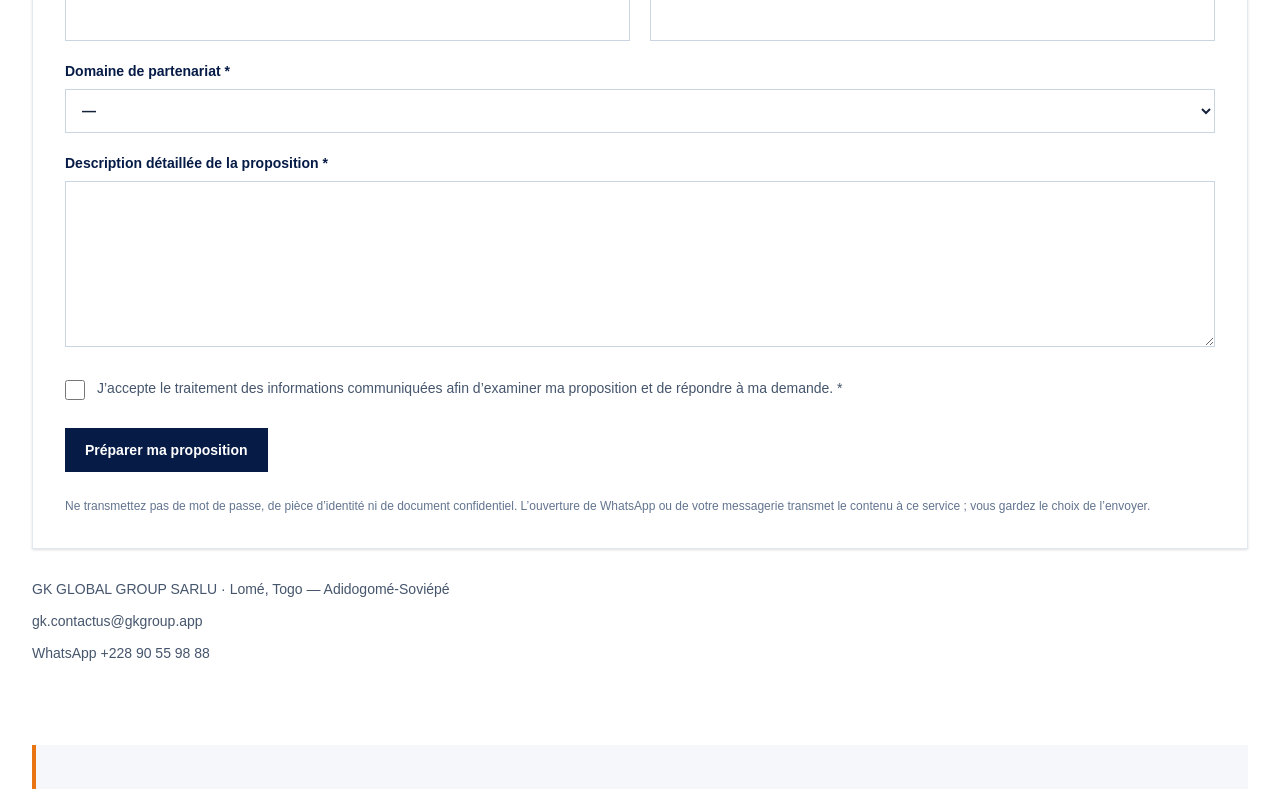
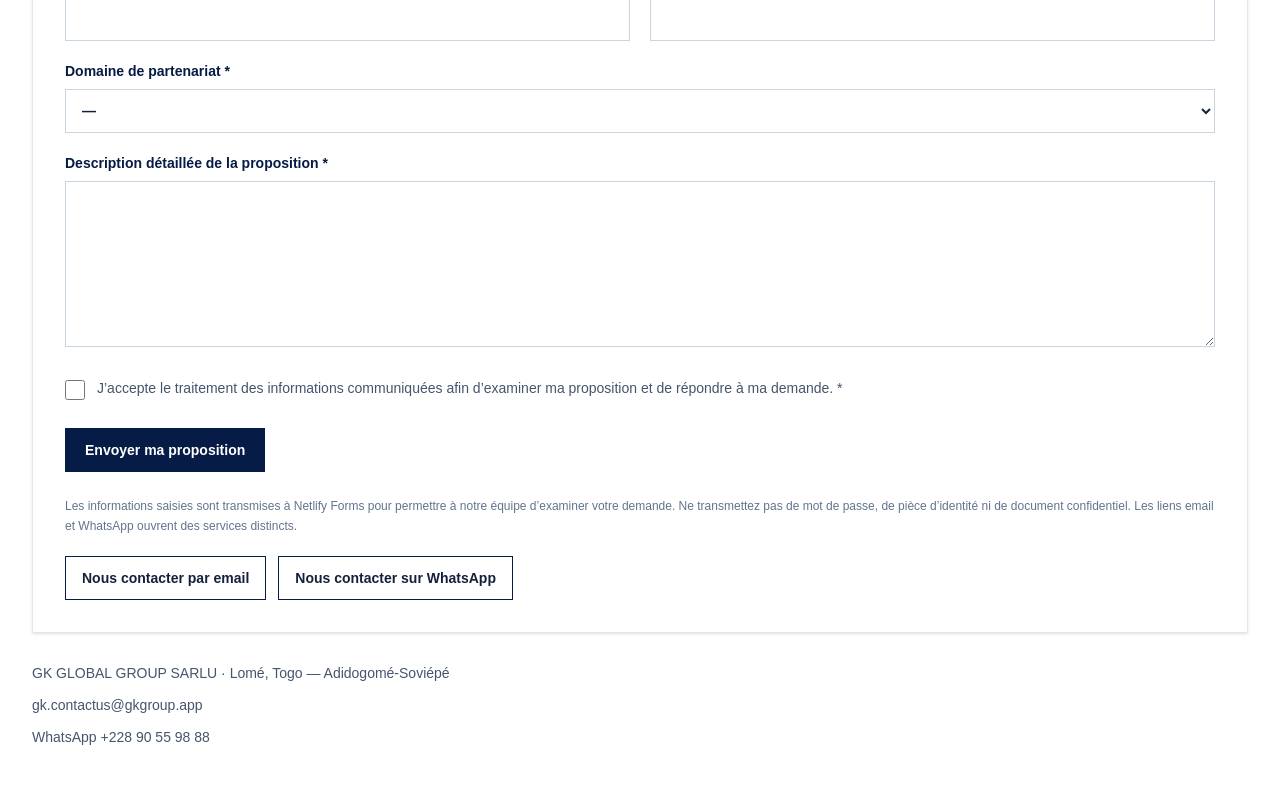
Before and after one commit to gkgroupworld/gkgroup-site, a Next.js app: page /partnerships in a window 1280 px wide. Shown: the part 4536-5325 px from the top of the page. Built offline with nearby package versions, Linux system fonts and the light colour scheme.

Commit message:
Add bilingual automatic partnership submissions with Netlify Forms

```diff
--- a/components/pages/PartnershipForm.js
+++ b/components/pages/PartnershipForm.js
@@ -19,16 +19,19 @@ const fieldSpecs = [
 export function PartnershipForm({ copy }) {
   const hydrated = useSyncExternalStore(subscribe, clientSnapshot, serverSnapshot);
   const formRef = useRef(null);
-  const lastPrepared = useRef(0);
+  const inFlight = useRef(false);
   const [errors, setErrors] = useState({});
   const [status, setStatus] = useState("");
-  const [prepared, setPrepared] = useState(null);
+  const [submitted, setSubmitted] = useState(false);
+  const [submitting, setSubmitting] = useState(false);
 
-  function resetMessages() { setErrors({}); setStatus(""); setPrepared(null); }
+  function resetMessages() { setErrors({}); setStatus(""); setSubmitted(false); }
 
-  function prepare(event) {
+  async function submit(event) {
     event.preventDefault();
-    setPrepared(null);
+    if (inFlight.current || submitted) return;
+    setStatus("");
+    setSubmitted(false);
     const form = formRef.current;
     const values = Object.fromEntries(new FormData(form).entries());
     const fieldErrors = {};
@@ -54,22 +57,28 @@ export function PartnershipForm({ copy }) {
       return;
     }
     if (String(values.fax || "").trim()) { setStatus(copy.spamError); return; }
-    if (Date.now() - lastPrepared.current < 5000) { setStatus(copy.rateError); return; }
+    inFlight.current = true;
+    setSubmitting(true);
     try {
-      const lines = [copy.greeting, ""];
-      for (const key of ["organisation", "country", "name", "role", "email", "phone", "website", "area", "type", "description"]) {
-        const value = key === "area" ? copy.options.find(([id]) => id === values.area)[1] : values[key];
-        lines.push(`${copy.labels[key]}: ${value || copy.notProvided}`);
-      }
-      lines.push("", copy.consent);
-      const message = lines.join("\n");
-      const whatsapp = new URL(CONTACT.whatsappHref);
-      whatsapp.searchParams.set("text", message);
-      const email = `${CONTACT.emailHref}?subject=${encodeURIComponent(copy.subject + " — " + values.organisation)}&body=${encodeURIComponent(message)}`;
-      setPrepared({ email, whatsapp: whatsapp.href });
-      lastPrepared.current = Date.now();
-      setStatus("");
-    } catch { setStatus(copy.failed); }
+      // Post to the static asset so Netlify handles this before the Next.js runtime.
+      const response = await fetch("/__forms.html", {
+        method: "POST",
+        headers: { "Content-Type": "application/x-www-form-urlencoded" },
+        body: new URLSearchParams(values).toString(),
+        redirect: "error",
+        signal: AbortSignal.timeout(30000),
+      });
+      if (!response.ok) throw new Error("Submission rejected");
+      // A misconfigured static host may return the reference file for POST requests.
+      const body = await response.text();
+      if (body.includes('id="netlify-form-reference"')) throw new Error("Form handler unavailable");
+      setSubmitted(true);
+    } catch {
+      setStatus(copy.failed);
+    } finally {
+      inFlight.current = false;
+      setSubmitting(false);
+    }
   }
 
   function errorProps(key) {
@@ -79,10 +88,12 @@ export function PartnershipForm({ copy }) {
     return errors[name] ? <span id={`partnership-${name}-error`} className="mt-2 block text-sm font-normal text-red-700">{errors[name]}</span> : null;
   }
 
-  return <form id="partnership-form" ref={formRef} onSubmit={prepare} onChange={resetMessages} noValidate aria-label={copy.subject} className="border border-slate-200 bg-white p-6 shadow-sm sm:p-8">
+  return <form id="partnership-form" ref={formRef} name="international-partnerships" method="POST" action="/__forms.html" onSubmit={submit} aria-busy={submitting} onChange={resetMessages} noValidate aria-label={copy.subject} className="border border-slate-200 bg-white p-6 shadow-sm sm:p-8">
     <p className="text-sm leading-6 text-slate-600">{copy.channel}</p>
     <p className="mt-3 text-sm leading-6 text-slate-600">{copy.required}</p>
-    <fieldset disabled={!hydrated} className="min-w-0"><div hidden aria-hidden="true"><label htmlFor="partnership-fax">Fax<input id="partnership-fax" name="fax" tabIndex={-1} autoComplete="off" /></label></div>
+    <input type="hidden" name="form-name" value="international-partnerships" />
+    <input type="hidden" name="locale" value={copy.locale} />
+    <fieldset disabled={!hydrated || submitting} className="min-w-0"><div hidden aria-hidden="true"><label htmlFor="partnership-fax">Fax<input id="partnership-fax" name="fax" tabIndex={-1} autoComplete="off" /></label></div>
     <div className="mt-7 grid gap-5 sm:grid-cols-2">
       {fieldSpecs.map(([key, type, autoComplete, maxLength]) => <label key={key} htmlFor={`partnership-${key}`} className={labelClass}>{copy.labels[key]}{key !== "website" && " *"}<input id={`partnership-${key}`} name={key} type={type} autoComplete={autoComplete} maxLength={maxLength} required={key !== "website"} className={inputClass} {...errorProps(key)} />{fieldError(key)}</label>)}
     </div>
@@ -90,14 +101,11 @@ export function PartnershipForm({ copy }) {
     <label htmlFor="partnership-description" className={`mt-5 ${labelClass}`}>{copy.labels.description} *<textarea id="partnership-description" name="description" required minLength={30} maxLength={2000} rows={7} className={inputClass} {...errorProps("description")} />{fieldError("description")}</label>
     <label htmlFor="partnership-consent" className="mt-6 flex items-start gap-3 text-sm leading-6 text-slate-600"><input id="partnership-consent" name="consent" type="checkbox" value="yes" required className="mt-1 h-5 w-5 shrink-0 accent-[#061b46]" {...errorProps("consent")} /><span>{copy.consent} *{fieldError("consent")}</span></label>
     {status && <p role="alert" className="mt-6 border-l-4 border-red-700 bg-red-50 p-4 text-sm leading-6 text-red-800">{status}</p>}
-    <button type="submit" className="mt-7 inline-flex min-h-11 items-center justify-center bg-[#061b46] px-5 py-3 text-sm font-bold text-white transition hover:bg-[#0c3269]">{copy.prepare}</button>
-    {prepared && <div className="mt-7 border-l-4 border-[#e87512] bg-[#f5f7fa] p-5">
-      <p role="status" className="text-sm leading-6 text-[#061b46]">{copy.ready}</p>
-      <p className="mt-3 text-sm leading-6 text-slate-600">{copy.recipient}: {CONTACT.email} · WhatsApp {CONTACT.whatsapp}</p>
-      <div className="mt-5 flex flex-wrap gap-3"><a href={prepared.email} className="inline-flex min-h-11 items-center border border-[#061b46] px-4 py-2 text-sm font-bold">{copy.emailAction}</a><a href={prepared.whatsapp} target="_blank" rel="noopener noreferrer" className="inline-flex min-h-11 items-center border border-[#061b46] px-4 py-2 text-sm font-bold">{copy.whatsappAction}</a><button type="button" onClick={resetMessages} className="inline-flex min-h-11 items-center px-4 py-2 text-sm font-bold underline">{copy.edit}</button></div>
-    </div>}
+    <button type="submit" disabled={submitted} className="mt-7 inline-flex min-h-11 items-center justify-center bg-[#061b46] px-5 py-3 text-sm font-bold text-white transition hover:bg-[#0c3269]">{submitting ? copy.submitting : copy.prepare}</button>
+    {submitted && <p role="status" className="mt-7 border-l-4 border-[#e87512] bg-[#f5f7fa] p-5 text-sm leading-6 text-[#061b46]">{copy.ready}</p>}
     <p className="mt-6 text-xs leading-5 text-slate-500">{copy.privacy}</p>
     </fieldset>
+    <div className="mt-5 flex flex-wrap gap-3"><a href={CONTACT.emailHref} className="inline-flex min-h-11 items-center border border-[#061b46] px-4 py-2 text-sm font-bold">{copy.emailAction}</a><a href={CONTACT.whatsappHref} target="_blank" rel="noopener noreferrer" className="inline-flex min-h-11 items-center border border-[#061b46] px-4 py-2 text-sm font-bold">{copy.whatsappAction}</a></div>
     <noscript><p className="mt-5 text-sm leading-6">{copy.contactFallback || copy.channel} <a href={CONTACT.emailHref}>{CONTACT.email}</a> · <a href={CONTACT.whatsappHref}>WhatsApp {CONTACT.whatsapp}</a></p></noscript>
   </form>;
 }
--- a/content/partnerships.js
+++ b/content/partnerships.js
@@ -113,28 +113,25 @@ export const PARTNERSHIP_CONTENT = {
         ]
       ],
       "consent": "J’accepte le traitement des informations communiquées afin d’examiner ma proposition et de répondre à ma demande.",
-      "channel": "Ce formulaire prépare un message pour l’email ou WhatsApp. Vous devez ensuite l’envoyer dans l’application choisie. Le site ne confirme pas sa réception.",
+      "channel": "Envoyez votre proposition à notre équipe au moyen de ce formulaire. Vous pouvez également nous contacter par email ou WhatsApp.",
       "required": "Les champs marqués d’un astérisque sont obligatoires.",
-      "prepare": "Préparer ma proposition",
-      "ready": "Votre proposition est préparée. Choisissez un canal ci-dessous et confirmez l’envoi dans votre application. La réception n’est pas confirmée par le site.",
-      "emailAction": "Ouvrir le message email",
-      "whatsappAction": "Ouvrir le message WhatsApp",
-      "edit": "Modifier ma proposition",
+      "prepare": "Envoyer ma proposition",
+      "ready": "Votre proposition a été envoyée avec succès. Notre équipe examinera votre demande.",
+      "emailAction": "Nous contacter par email",
+      "whatsappAction": "Nous contacter sur WhatsApp",
       "invalid": "Veuillez vérifier les champs indiqués avant de continuer.",
       "requiredError": "Ce champ est obligatoire.",
       "emailError": "Saisissez une adresse email valide.",
       "urlError": "Saisissez une adresse de site complète commençant par https:// ou http://.",
       "phoneError": "Saisissez un numéro de téléphone valide (6 à 20 chiffres).",
       "descriptionError": "Décrivez la proposition en au moins 30 caractères.",
-      "consentError": "Votre consentement est nécessaire pour préparer la demande.",
-      "spamError": "La préparation n’a pas abouti. Vérifiez le formulaire ou contactez-nous directement.",
-      "rateError": "Veuillez patienter quelques secondes avant de préparer à nouveau votre proposition.",
-      "failed": "Impossible de préparer le message. Réessayez ou utilisez les coordonnées officielles.",
-      "notProvided": "Non renseigné",
+      "consentError": "Votre consentement est obligatoire pour envoyer la demande.",
+      "spamError": "L’envoi est impossible. Vérifiez le formulaire ou contactez-nous directement.",
+      "failed": "L’envoi n’a pas pu être confirmé. Vos informations sont conservées sur cette page. Réessayez ou contactez-nous par email ou WhatsApp. Si la connexion a été interrompue, vérifiez la réception auprès de notre équipe avant de renvoyer.",
       "subject": "Proposition de partenariat international",
-      "greeting": "Bonjour GK GLOBAL GROUP SARL U, voici notre proposition de collaboration.",
-      "recipient": "Destinataire officiel",
-      "privacy": "Ne transmettez pas de mot de passe, de pièce d’identité ni de document confidentiel. L’ouverture de WhatsApp ou de votre messagerie transmet le contenu à ce service ; vous gardez le choix de l’envoyer."
+      "privacy": "Les informations saisies sont transmises à Netlify Forms pour permettre à notre équipe d’examiner votre demande. Ne transmettez pas de mot de passe, de pièce d’identité ni de document confidentiel. Les liens email et WhatsApp ouvrent des services distincts.",
+      "locale": "fr",
+      "submitting": "Envoi en cours…"
     },
     "contact": "Nous contacter",
     "propose": "Proposer une collaboration",
@@ -254,28 +251,25 @@ export const PARTNERSHIP_CONTENT = {
         ]
       ],
       "consent": "I consent to the processing of the information provided to review my proposal and respond to my inquiry.",
-      "channel": "This form prepares an email or WhatsApp message. You must then send it in your chosen application. The website does not confirm receipt.",
+      "channel": "Send your proposal to our team using this form. You can also contact us by email or WhatsApp.",
       "required": "Fields marked with an asterisk are required.",
-      "prepare": "Prepare my proposal",
-      "ready": "Your proposal is prepared. Choose a channel below and confirm sending in your application. The website has not confirmed receipt.",
-      "emailAction": "Open the email message",
-      "whatsappAction": "Open the WhatsApp message",
-      "edit": "Edit my proposal",
+      "prepare": "Submit my proposal",
+      "ready": "Your proposal has been submitted successfully. Our team will review your request.",
+      "emailAction": "Contact us by email",
+      "whatsappAction": "Contact us on WhatsApp",
       "invalid": "Please check the indicated fields before continuing.",
       "requiredError": "This field is required.",
       "emailError": "Enter a valid email address.",
       "urlError": "Enter a full website address starting with https:// or http://.",
       "phoneError": "Enter a valid phone number (6 to 20 digits).",
       "descriptionError": "Describe the proposal in at least 30 characters.",
-      "consentError": "Your consent is required to prepare the inquiry.",
-      "spamError": "The message could not be prepared. Check the form or contact us directly.",
-      "rateError": "Please wait a few seconds before preparing your proposal again.",
-      "failed": "Unable to prepare the message. Try again or use the official contact details.",
-      "notProvided": "Not provided",
+      "consentError": "Your consent is required to submit the inquiry.",
+      "spamError": "The proposal could not be submitted. Check the form or contact us directly.",
+      "failed": "We could not confirm your submission. Your information is still available on this page. Try again or contact us by email or WhatsApp. If the connection was interrupted, check receipt with our team before resubmitting.",
       "subject": "International partnership proposal",
-      "greeting": "Hello GK GLOBAL GROUP SARL U, please find our cooperation proposal below.",
-      "recipient": "Official recipient",
-      "privacy": "Do not include passwords, identity documents or confidential material. Opening WhatsApp or your email application shares the content with that service; you choose whether to send it."
+      "privacy": "The information you enter is sent to Netlify Forms so our team can review your request. Do not include passwords, identity documents or confidential material. The email and WhatsApp links open separate services.",
+      "locale": "en",
+      "submitting": "Submitting…"
     },
     "contact": "Contact us",
     "propose": "Propose cooperation",
```
Also changed, not shown: public/__forms.html (added, +23 -0 lines), 1 other file (tests, documents, lock files or other folders).
